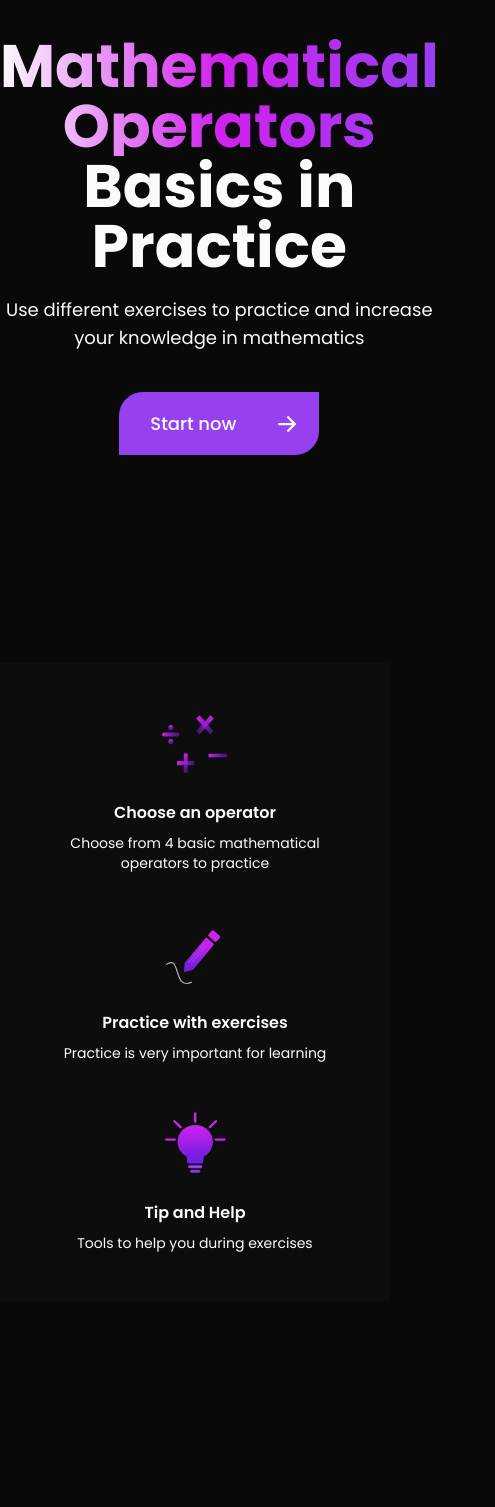
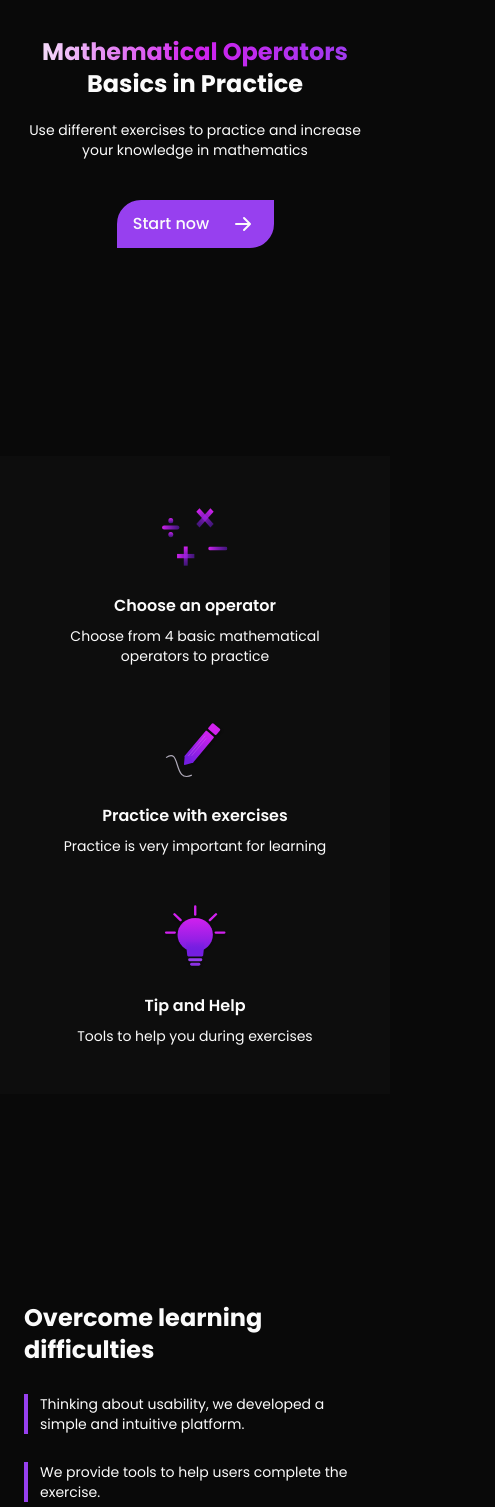
Before and after one commit to rodrigojsdeveloper/math, a Next.js app: page / in a window 390 px wide. Shown: the part 240-1747 px from the top of the page, 495 px wide, since content can reach past the window. Built offline with nearby package versions, Linux system fonts and the light colour scheme.

Commit message:
style: fit in responsive style

```diff
--- a/app/globals.css
+++ b/app/globals.css
@@ -27,7 +27,7 @@
   --background-color: rgb(9, 9, 9);
   --section-color: rgb(13, 13, 13);
   --input-color: hsla(0, 0%, 100%, .05);
-  --selection: rgb(13, 13, 13, .5);
+  --selection: rgb(40, 40, 40, .5);
   --pink-color: rgb(209 33 238);
 }
 
--- a/app/layout.tsx
+++ b/app/layout.tsx
@@ -1,5 +1,5 @@
+import { Poppins } from 'next/font/google'
 import { PropsWithChildren } from 'react'
-import { Poppins } from 'next/font/google'
 import type { Metadata } from 'next'
 import './globals.css'
 
@@ -10,8 +10,8 @@ const poppins = Poppins({
 })
 
 export const metadata: Metadata = {
-  title: 'Math',
-  description: 'Generated by create next app',
+  title: 'Mathematical',
+  description: 'Mathematical focuses on teaching Basic Math Operators.',
 }
 
 export default function RootLayout({ children }: PropsWithChildren) {
--- a/components/Apprenticeship.tsx
+++ b/components/Apprenticeship.tsx
@@ -2,15 +2,17 @@ import Button from './Button'
 
 const Apprenticeship = () => {
   return (
-    <div className="flex flex-row justify-between px-16">
+    <div className="flex flex-col items-center justify-between gap-x-5 gap-y-10 md:flex-row md:items-start lg:px-16">
       <div className="flex w-full max-w-[400px] flex-col gap-7">
-        <h2 className="text-4xl font-bold">Overcome learning difficulties</h2>
+        <h2 className="text-2xl font-bold sm:text-4xl">
+          Overcome learning difficulties
+        </h2>
 
-        <p className="border-l-4 border-solid border-primary-color pl-3 text-base">
+        <p className="border-l-4 border-solid border-primary-color pl-3 text-sm sm:text-base">
           Thinking about usability, we developed a simple and intuitive
           platform.
         </p>
-        <p className="border-l-4 border-solid border-primary-color pl-3 text-base">
+        <p className="border-l-4 border-solid border-primary-color pl-3 text-sm sm:text-base">
           We provide tools to help users complete the exercise.
         </p>
 
@@ -19,7 +21,7 @@ const Apprenticeship = () => {
 
       <ul className="flex flex-row gap-16">
         <li className="flex flex-col items-center gap-3">
-          <i className="text-4xl text-pink-color md:text-6xl lg:text-7xl">
+          <i className="text-4xl text-pink-color sm:text-6xl lg:text-7xl">
             <svg
               stroke="currentColor"
               fill="currentColor"
@@ -39,7 +41,7 @@ const Apprenticeship = () => {
         </li>
 
         <li className="flex flex-col items-center gap-3">
-          <i className="text-4xl text-pink-color md:text-6xl lg:text-7xl">
+          <i className="text-4xl text-pink-color sm:text-6xl lg:text-7xl">
             <svg
               stroke="currentColor"
               fill="currentColor"
--- a/components/Button.tsx
+++ b/components/Button.tsx
@@ -4,9 +4,11 @@ const Button = () => {
   return (
     <Link
       href="/"
-      className="flex h-[63.2px] w-full max-w-[200px] flex-row items-center justify-between gap-4 rounded-br-3xl rounded-tl-3xl border-2 border-solid border-primary-color bg-primary-color px-3 py-2 hover:bg-transparent"
+      className="flex h-12 w-full max-w-[157px] flex-row items-center justify-between gap-4 rounded-br-3xl rounded-tl-3xl border-2 border-solid border-primary-color bg-primary-color px-3 py-2 hover:bg-transparent sm:h-[63.2px] sm:max-w-[200px]"
     >
-      <p className="m-auto text-center text-lg font-medium">Start now</p>
+      <p className="text-md m-auto text-center font-medium sm:text-lg">
+        Start now
+      </p>
       <svg
         stroke="currentColor"
         fill="currentColor"
@@ -15,6 +17,7 @@ const Button = () => {
         height="36"
         width="36"
         xmlns="http://www.w3.org/2000/svg"
+        className="size-8 sm:size-[36px]"
       >
         <path
           fillRule="evenodd"
--- a/components/Footer.tsx
+++ b/components/Footer.tsx
@@ -10,17 +10,18 @@ const Footer = () => {
 
   return (
     <footer className="flex w-full max-w-[1600] flex-col gap-12 border-t-2 border-solid border-input-color px-4 pb-4">
-      <div className="flex flex-row items-center justify-between pt-12">
+      <div className="flex flex-col justify-between gap-5 pt-12 sm:flex-row sm:items-center">
         <div className="flex w-full max-w-[400px] flex-col gap-5">
           <Logo />
 
           <p className="text-sm opacity-70">
             Mathematics is part of our life, especially simple calculations.
-            FunMath is focused on providing the learning of Basic Mathematics
-            Operators.
+            Mathematical is focused on providing the learning of Basic
+            Mathematics Operators.
           </p>
         </div>
 
+        <div className="flex justify-end">
           <button
             onClick={scrollTop}
             className="flex size-11 items-center justify-center rounded-md border-2 border-solid border-button-color bg-button-color hover:bg-transparent"
@@ -41,6 +42,7 @@ const Footer = () => {
             </svg>
           </button>
         </div>
+      </div>
 
       <Copyright />
     </footer>
--- a/components/Introduction.tsx
+++ b/components/Introduction.tsx
@@ -3,15 +3,15 @@ import Button from './Button'
 const Introduction = () => {
   return (
     <div className="m-auto flex flex-col items-center gap-10">
-      <div className="flex flex-col items-center gap-5 text-center">
-        <h1 className="flex w-full max-w-[800px] flex-col text-6xl font-bold">
+      <div className="flex flex-col items-center gap-5 px-4 text-center">
+        <h1 className="flex w-full max-w-[800px] flex-col text-2xl font-bold md:text-5xl lg:text-5xl xl:text-6xl">
           <span className="bg-accents bg-clip-text text-transparent">
             Mathematical Operators
           </span>
           Basics in Practice
         </h1>
 
-        <p className="w-full max-w-[470px] text-lg">
+        <p className="w-full max-w-[470px] text-sm md:text-lg">
           Use different exercises to practice and increase your knowledge in
           mathematics
         </p>
--- a/components/Tips.tsx
+++ b/components/Tips.tsx
@@ -6,7 +6,8 @@ import Tip from './Tip'
 const Tips = () => {
   return (
     <section className="w-full bg-section-color px-4 py-12">
-      <ul className="flex flex-row flex-wrap justify-center gap-x-6 gap-y-12">
+      <ul className="flex flex-col items-center gap-x-6 gap-y-12 md:flex-row md:flex-wrap md:justify-center">
+        <div className="flex flex-col items-center gap-x-6 gap-y-12 md:flex-row md:flex-wrap md:justify-center">
           <Tip
             title="Choose an operator"
             description="Choose from 4 basic mathematical operators to practice"
@@ -19,6 +20,7 @@ const Tips = () => {
           >
             <Pencil />
           </Tip>
+        </div>
         <Tip
           title="Tip and Help"
           description="Tools to help you during exercises"
```
Lines whose indentation alone changed are shown as unchanged.
